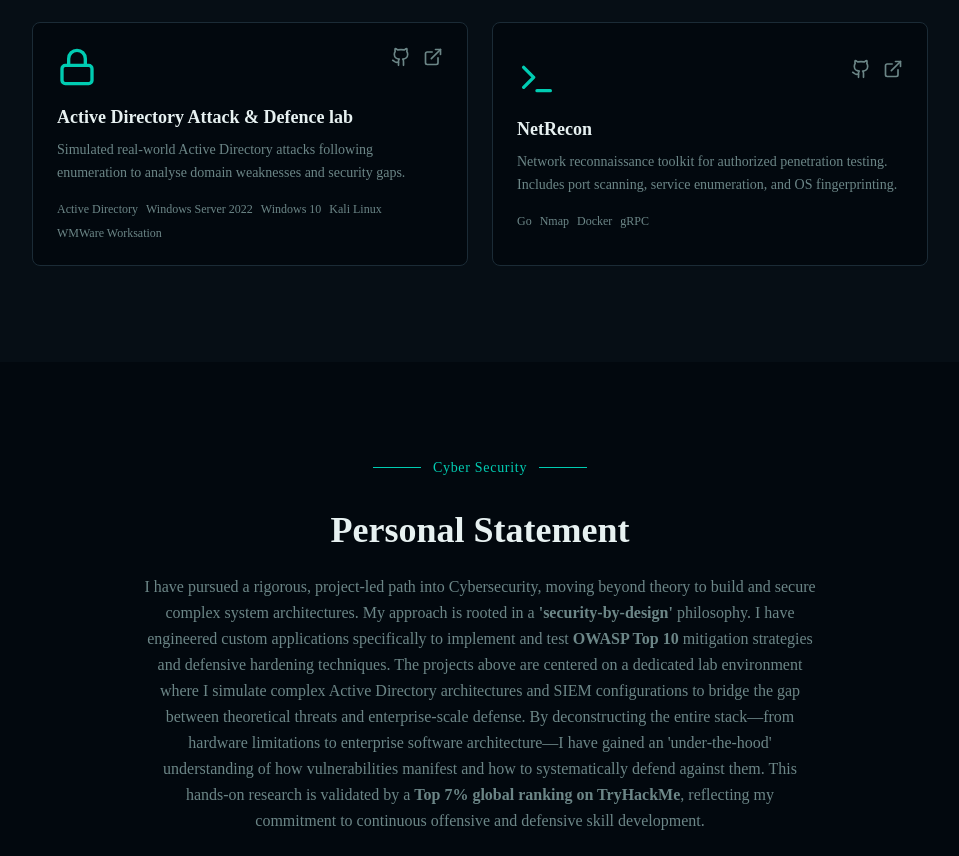
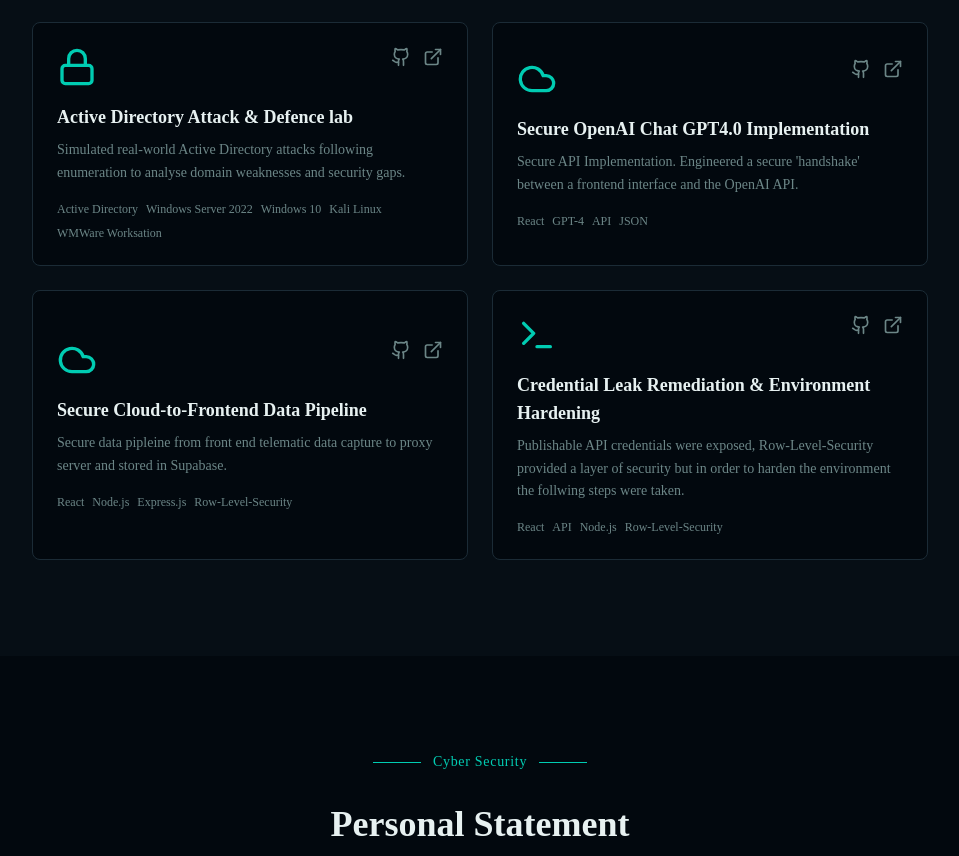
Before and after one commit to Dezmondo7/CyberNeo, a React (Vite) app in the folder vite-project/: page / in a window 1280 px wide. Shown: the part 2460-3316 px from the top of the page, without its empty margins (160-1119 px from the left). Built offline with nearby package versions, Linux system fonts and the light colour scheme.

Commit message:
added remediation write up to projects

```diff
--- a/vite-project/src/components/projects.jsx
+++ b/vite-project/src/components/projects.jsx
@@ -1,5 +1,5 @@
 import { useState } from "react"
-import { Github, ExternalLink, Shield, Terminal, Lock, Bug } from "lucide-react"
+import { Github, ExternalLink, Shield, Terminal, Lock, Bug, Cloud } from "lucide-react"
 import { ProjectModal } from "../components/project-modal"
 import enableRule from "../assets/enable.png"
 import networkProtocol from "../assets/networkProtocol.png"
@@ -10,6 +10,7 @@ import reconissance from "../assets/reconissance1.png"
 import smb from "../assets/attacksmbclient.png"
 import cyberplanning from "../assets/cyberplanning.png"
 import cyberresearch from "../assets/cyberresearch.png"
+import aiclip from "../assets/aiclip.mp4"
 
 const projects = [
   {
@@ -48,7 +49,7 @@ const projects = [
     title: "Active Directory Attack & Defence lab",
     description: "Simulated real-world Active Directory attacks following enumeration to analyse domain weaknesses and security gaps.",
     tech: ["Active Directory", "Windows Server 2022", "Windows 10", "Kali Linux", "WMWare Worksation"],
-    github: "#",
+    github: "https://github.com/Dezmondo7/ActiveDirectoryAttack",
     live: "#",
     icon: Lock,
     sections: [
@@ -97,30 +98,51 @@ const projects = [
     ],
   },
   {
-    title: "NetRecon",
-    description: "Network reconnaissance toolkit for authorized penetration testing. Includes port scanning, service enumeration, and OS fingerprinting.",
-    tech: ["Go", "Nmap", "Docker", "gRPC"],
-    github: "#",
+    title: "Secure OpenAI Chat GPT4.0 Implementation",
+    description: "Secure API Implementation. Engineered a secure 'handshake' between a frontend interface and the OpenAI API.",
+    tech: ["React", "GPT-4", "API", "JSON"],
+    github: "https://github.com/Dezmondo7/KreativeWeb3D/blob/main/src/components/AiCreative.jsx",
+    live: "#",
+    icon: Cloud,
+     sections: [
+      {
+        heading: "Secure LLM Integration",
+        text: "This project implements a production-grade integration with GPT-4o, prioritizing a 'Security-First' architectural pattern. By engineering a custom Node.js/Express backend proxy, I eliminated the risk of client-side credential exposure, ensuring all API interactions are brokered through a secure server-side environment. The system utilizes environment variable management for secret isolation and implements defensive measures against Prompt Injection and API Rate-Limiting abuse.",
+        video: aiclip,
+        screenshot: null,
+        screenshotLabel: "NetRecon - Terminal Output",
+      },
+    ],
+  },
+    {
+    title: "Secure Cloud-to-Frontend Data Pipeline ",
+    description: "Secure data pipleine from front end telematic data capture to proxy server and stored in Supabase.",
+    tech: ["React", "Node.js", "Express.js", "Row-Level-Security"],
+    github: "",
+    live: "#",
+    icon: Cloud,
+     sections: [
+      {
+        heading: "Front-End Capture",
+        text: "Collects real-time telematic data (e.g., user interaction, system performance, or 3D coordinate data) using React.",
+        screenshot: null,
+        screenshotLabel: "NetRecon - Terminal Output",
+      },
+    ],
+  },
+    {
+    title: "Credential Leak Remediation & Environment Hardening ",
+    description: "Publishable API credentials were exposed, Row-Level-Security provided a layer of security but in order to harden the environment the follwing steps were taken.",
+    tech: ["React", "API", "Node.js", "Row-Level-Security"],
+    github: "",
     live: "#",
     icon: Terminal,
      sections: [
       {
-        heading: "Overview",
-        text: "NetRecon is a high-performance network reconnaissance toolkit designed for authorized penetration testers. Written in Go for speed and concurrency, it combines multiple scanning techniques into a unified workflow with structured output.",
+        heading: "Containment & Isolation",
+        text: "Moved all API keys from the application logic into a root-level .env file. Revoked the exposed legacy JWT keys in the Supabase and EmailJS dashboards. Generated new Publishable (client-side) and Secret (server-side) keys using the modern sb_ prefix format, ensuring a clean break from the compromised credentials. erified the frontend used the Vite-specific import.meta.env syntax, while the backend utilized Node.js process.env. Confirmed that the 'Kreative' dashboard could successfully log events and interact with the database using the new secure configuration.",
         screenshot: null,
         screenshotLabel: "NetRecon - Terminal Output",
-      },
-      {
-        heading: "Scanning Engine",
-        text: "The scanning engine leverages Go's goroutines for massively parallel port scanning and service enumeration. It integrates with Nmap for advanced OS fingerprinting and supports custom NSE scripts for targeted service detection.",
-        screenshot: null,
-        screenshotLabel: "NetRecon - Scan Config",
-      },
-      {
-        heading: "Deployment & Integration",
-        text: "NetRecon ships as a Docker container for easy deployment and reproducible environments. It exposes a gRPC API for integration with other tools and CI/CD pipelines, enabling automated security testing in DevSecOps workflows.",
-        screenshot: null,
-        screenshotLabel: "NetRecon - Docker Setup",
       },
     ],
   },
```
Also changed, not shown: 1 other file (tests, documents, lock files or other folders).
